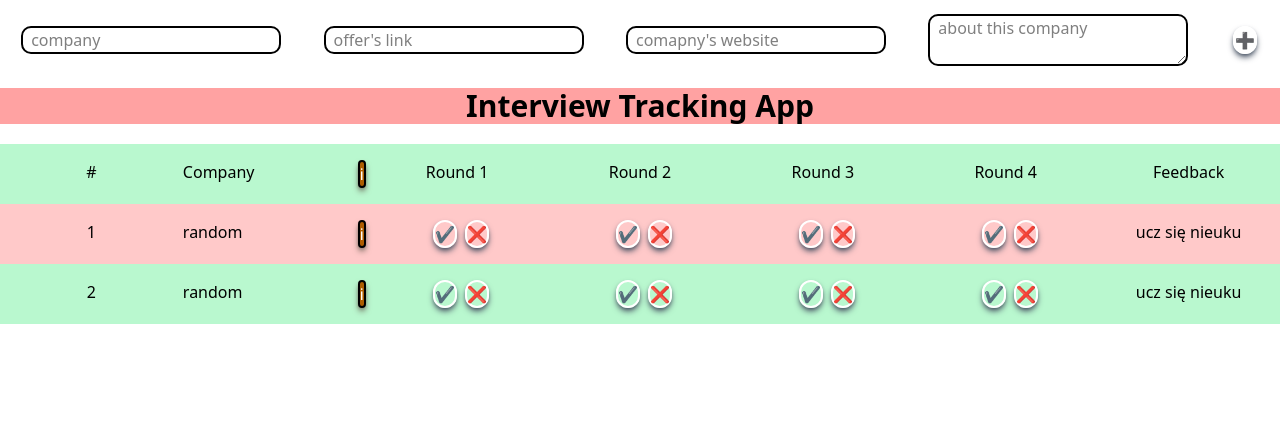
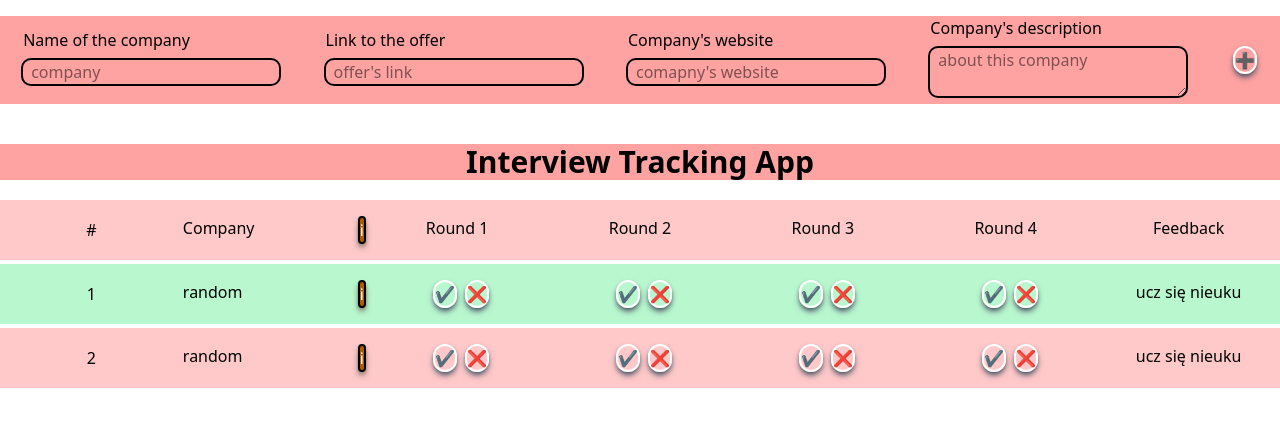
Before and after one commit to AlanKotowski/ita, a React (Vite) app: page / in a window 1280 px wide. Shown: the top 426 px of the page. Built offline with nearby package versions, Linux system fonts and the light colour scheme.

Commit message:
change inputs

```diff
--- a/src/App.jsx
+++ b/src/App.jsx
@@ -6,8 +6,8 @@ function App() {
 
   return (
     <>
+   <Inputs />
    <Table />
-   <Inputs />
     </>
   )
 }
--- a/src/modules/Inputs.jsx
+++ b/src/modules/Inputs.jsx
@@ -1,11 +1,45 @@
-export default function Inputs(){
-    return(
-        <div className="absolute top-4 flex flex-row w-full justify-around items-center">
-        <input type="text" placeholder="company" className="w-1/5 outline-2 rounded-lg px-2"/>
-        <input type="text" placeholder="offer's link" className="w-1/5 outline-2 rounded-lg px-2"/>
-        <input type="text" placeholder="comapny's website" className="w-1/5 outline-2 rounded-lg px-2"/>
-        <textarea name="asd" id="asd" placeholder="about this company" className="w-1/5 outline-2 rounded-lg px-2 overflow-y-auto"></textarea>
-        <button className="cursor-pointer rounded-full border-2 border-white shadow-md hover:shadow-xs hover:scale-95 shadow-gray-600">➕</button>
-        </div>
-    )
+export default function Inputs() {
+  return (
+    <div className="absolute bottom-2 lg:relative lg:mt-6 flex flex-col lg:flex-row w-full justify-around items-center bg-red-300">
+      <div className="flex flex-col w-[80%] lg:w-[20%]">
+        <label htmlFor="company">Name of the company</label>
+        <input
+          id="company"
+          type="text"
+          placeholder="company"
+          className="my-2 outline-2 rounded-lg px-2"
+        />
+      </div>
+      <div className="flex flex-col w-[80%] lg:w-[20%]">
+        <label htmlFor="link">Link to the offer</label>
+        <input
+          id="link"
+          type="text"
+          placeholder="offer's link"
+          className="my-2 outline-2 rounded-lg px-2"
+        />
+      </div>
+      <div className="flex flex-col w-[80%] lg:w-[20%]">
+        <label htmlFor="website">Company's website</label>
+        <input
+          id="website"
+          type="text"
+          placeholder="comapny's website"
+          className="my-2 outline-2 rounded-lg px-2"
+        />
+      </div>
+      <div className="flex flex-col w-[80%] lg:w-[20%]">
+        <label htmlFor="description">Company's description</label>
+        <textarea
+          id="description"
+          name="description"
+          placeholder="about this company"
+          className="my-2 outline-2 rounded-lg px-2 overflow-y-auto"
+        ></textarea>
+      </div>
+      <button className="cursor-pointer rounded-full border-2 border-white shadow-md hover:shadow-xs hover:scale-95 shadow-gray-600">
+        ➕
+      </button>
+    </div>
+  );
 }
--- a/src/modules/RoundButtons.jsx
+++ b/src/modules/RoundButtons.jsx
@@ -24,7 +24,7 @@ export default function RoundButtons() {
     return (
       <input
         type="date"
-        className="border px-2 py-1 rounded-md"
+        className="border px-2 py-1 rounded-md z-40 relative bg-white"
         value={date}
         onChange={(e) => setDate(e.target.value)}
         onKeyDown={handleDateSubmit}
@@ -36,13 +36,13 @@ export default function RoundButtons() {
   return (
     <div>
       <button
-        className="cursor-pointer ml-2 rounded-full border-2 border-white shadow-md hover:shadow-xs hover:scale-95 shadow-gray-600"
+        className="cursor-pointer ml-2 rounded-full border-2 border-white shadow-md hover:shadow-xs hover:scale-95 shadow-gray-600 transition"
         onClick={() => setStatus("success")}
       >
         ✔️
       </button>
       <button
-        className="cursor-pointer ml-2 rounded-full border-2 border-white shadow-md hover:shadow-xs hover:scale-95 shadow-gray-600"
+        className="cursor-pointer ml-2 rounded-full border-2 border-white shadow-md hover:shadow-xs hover:scale-95 shadow-gray-600 transition"
         onClick={() => setStatus("fail")}
       >
         ❌
--- a/src/modules/Row.jsx
+++ b/src/modules/Row.jsx
@@ -1,43 +1,59 @@
 import RoundButtons from "./RoundButtons";
 import { useState } from "react";
 
-export default function Row({number, company, offerLink, website, about, r1, r2, r3, r4, feedback,}){
+export default function Row({
+  number,
+  company,
+  offerLink,
+  website,
+  about,
+  r1,
+  r2,
+  r3,
+  r4,
+  feedback,
+}) {
   const [visible, setVisible] = useState(false);
 
-function switchVisible(){
-    setVisible(!visible)
+  function switchVisible() {
+    setVisible(!visible);
   }
 
-  function stage(value){
-    return(
+  function stage(value) {
+    return (
       <div>
         {value}
         {!value && <RoundButtons />}
       </div>
-    )
+    );
   }
 
   return (
-    <li className="even:bg-green-200 odd:bg-red-200 grid grid-cols-7 py-4 divide text-center">
-      <div>{number}</div>
-      <div >
-        <div className="flex flex-row justify-between">
+    <li className="even:bg-green-200 odd:bg-red-200 grid grid-cols-7 my-1 py-4 divide text-center text-xs lg:text-base">
+      <div className="-ml-4 lg:m-auto">{number}</div>
+      <div>
+        <div className="flex flex-row justify-between -ml-4 lg:m-auto">
           <div>{company}</div>
-        <button onClick={switchVisible} className="cursor-pointer bg-blue-400 rounded-full border-2 border-white shadow-md hover:shadow-xs hover:scale-95 shadow-gray-400 invert">ℹ</button>
+          <button
+            onClick={switchVisible}
+            className="cursor-pointer bg-blue-400 rounded-full border-2 scale-75 lg:scale-100 border-white shadow-md hover:shadow-xs hover:scale-95 shadow-gray-400 invert transition"
+          >
+            ℹ
+          </button>
         </div>
-        {visible &&
-        <div className="flex flex-col text-left">
-          <div className="text-xs">{offerLink}</div>
-          <div className="text-xs">{website}</div>
-          <div className="text-xs">{about}</div>
-        </div>
-}
       </div>
       {stage(r1)}
       {stage(r2)}
       {stage(r3)}
       {stage(r4)}
       <div>{feedback}</div>
+        {visible && (
+          <div className="grid grid-cols-7 col-span-7 col-start-1 gap-2 mt-4 -mb-4 textxs lg:text-base border-t-1 divide-x-1 ">
+            <div className="col-span-2 lg:col-span-1"><a className="text-blue-500 underline hover:no-underline hover:text-blue-700" href={offerLink}>{offerLink}</a></div>
+            <div className="col-span-2 lg:col-span-1"><a className="text-blue-500 underline hover:no-underline hover:text-blue-700" href={website}>{website}</a></div>
+            <div className="col-span-3 lg:col-span-5 max-h-22 overflow-y-auto">{about}</div>
+          </div>
+        )}
     </li>
   );
 }
--- a/src/modules/table.jsx
+++ b/src/modules/table.jsx
@@ -1,12 +1,44 @@
-import Row from "./Row"
+import Row from "./Row";
 
-export default function Table(){
-    return (
-        <>
-        <h1 className="text-3xl bg-red-300 text-center font-extrabold mt-22 mb-5">Interview Tracking App</h1>
-        <Row number={'#'} company={'Company'} r1={'Round 1'} r2={'Round 2'} r3={'Round 3'} r4={'Round 4'} feedback={'Feedback'} offerLink={"offer's link"} website={'company website'} about={'about this company'}/>
-        <Row number={'1'} company={'random'} r1={''} r2={''} r3={''} r4={''} feedback={'ucz się nieuku'}/>
-        <Row number={'2'} company={'random'} r1={''} r2={''} r3={''} r4={''} feedback={'ucz się nieuku'} offerLink={'random link'} website={'www.strona.com'} about={'blah blah bla'} />
-        </>
-    )
+export default function Table() {
+  return (
+    <>
+      <h1 className="text-3xl bg-red-300 text-center font-extrabold mt-8 mb-5">
+        Interview Tracking App
+      </h1>
+      <Row
+        number={"#"}
+        company={"Company"}
+        r1={"Round 1"}
+        r2={"Round 2"}
+        r3={"Round 3"}
+        r4={"Round 4"}
+        feedback={"Feedback"}
+        offerLink={"offer's link"}
+        website={"company website"}
+        about={"about this company"}
+      />
+      <Row
+        number={"1"}
+        company={"random"}
+        r1={""}
+        r2={""}
+        r3={""}
+        r4={""}
+        feedback={"ucz się nieuku"}
+      />
+      <Row
+        number={"2"}
+        company={"random"}
+        r1={""}
+        r2={""}
+        r3={""}
+        r4={""}
+        feedback={"ucz się nieuku"}
+        offerLink={"random link"}
+        website={"www.strona.com"}
+        about={"Lorem ipsum dolor sit amet, consectetur adipiscing elit. Etiam sit amet mi at lorem tempus blandit. Vivamus vitae laoreet nunc. Aliquam erat volutpat. Duis elit purus, mattis ut tempor ut, tristique eu mauris. Nulla vitae mattis elit. Ut commodo, magna vitae iaculis tincidunt, tortor lectus tempor mi, quis fringilla turpis nisl ut nisl. Maecenas at leo vel turpis dapibus ultrices. Aliquam dictum ante in dui maximus, eget dapibus sem vehicula. Integer faucibus in neque bibendum iaculis."}
+      />
+    </>
+  );
 }
```
Lines whose indentation alone changed are shown as unchanged.
